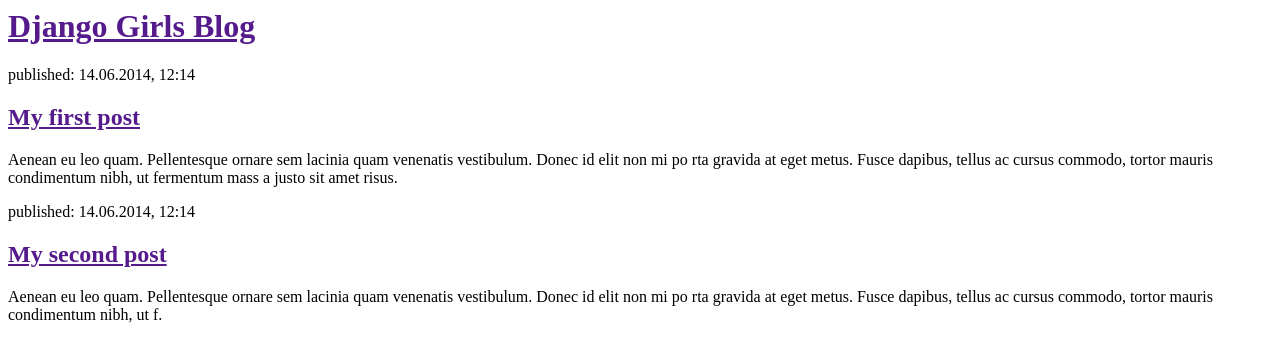
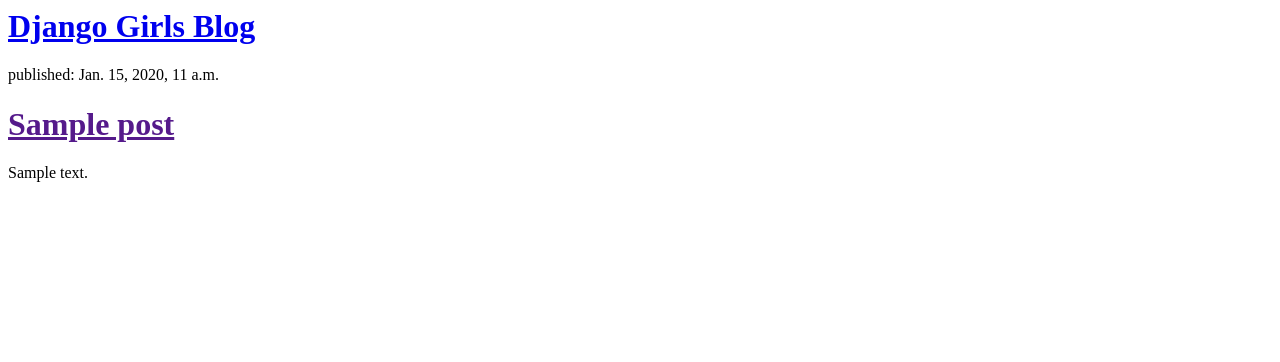
Before and after one commit to Halleluyahsalako/my-third-blog, a Django app: template blog/templates/blog/post_list.html in a window 1280 px wide. Shown: the top 362 px of the page. Run offline with Django 3.2, Linux system fonts and the light colour scheme; the template is opened without the code that fills it: values that come from a table or form of the project are taken from there, others are empty; tables that the repository leaves empty hold one stand-in row (values such as "Sample post").

Commit message:
Modified templates to display posts from database.

```diff
--- a/blog/templates/blog/post_list.html
+++ b/blog/templates/blog/post_list.html
@@ -4,22 +4,16 @@
 	</head>
 	<body>
 		<div>
-			<h1><a href="">Django Girls Blog</a></h1>
+			<h1><a href="/">Django Girls Blog</a></h1>
 		</div>
 
-		<div>
-			<p>published: 14.06.2014, 12:14</p>
-			<h2><a href="">My first post</a></h2>
-			<p>Aenean eu leo quam. Pellentesque ornare sem lacinia quam venenatis vestibulum. Donec id elit non mi po
-			rta gravida at eget metus. Fusce dapibus, tellus ac cursus commodo, tortor mauris condimentum nibh, ut fermentum mass
-			a justo sit amet risus.</p>
-		</div>
+		{% for post in posts %}
+			<div>
+				<p>published: {{ post.published_date }}</p>
+				<h1><a href="">{{ post.title }}</a></h1>
+				<p>{{ post.text|linebreaksbr }}</p>
+			</div>
+		{% endfor %}
+	</body>
 
-		<div>
-			<p>published: 14.06.2014, 12:14</p>
-			<h2><a href="">My second post</a></h2>
-			<p>Aenean eu leo quam. Pellentesque ornare sem lacinia quam venenatis vestibulum. Donec id elit non mi po
-			rta gravida at eget metus. Fusce dapibus, tellus ac cursus commodo, tortor mauris condimentum nibh, ut f.</p>
-		</div>
-	</body>
 </html>
```
Also changed, not shown: blog/views.py (+5 -2 lines).
